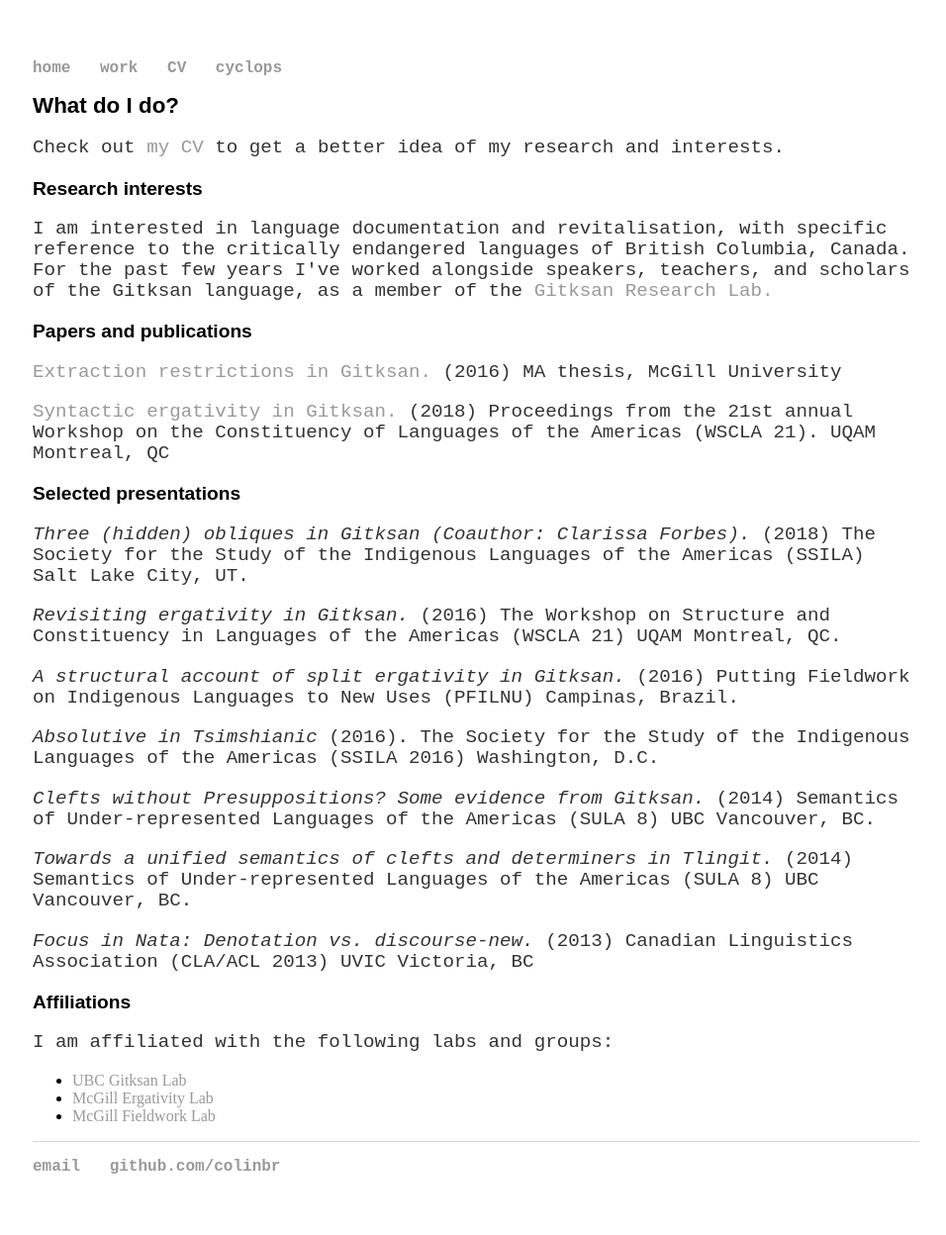
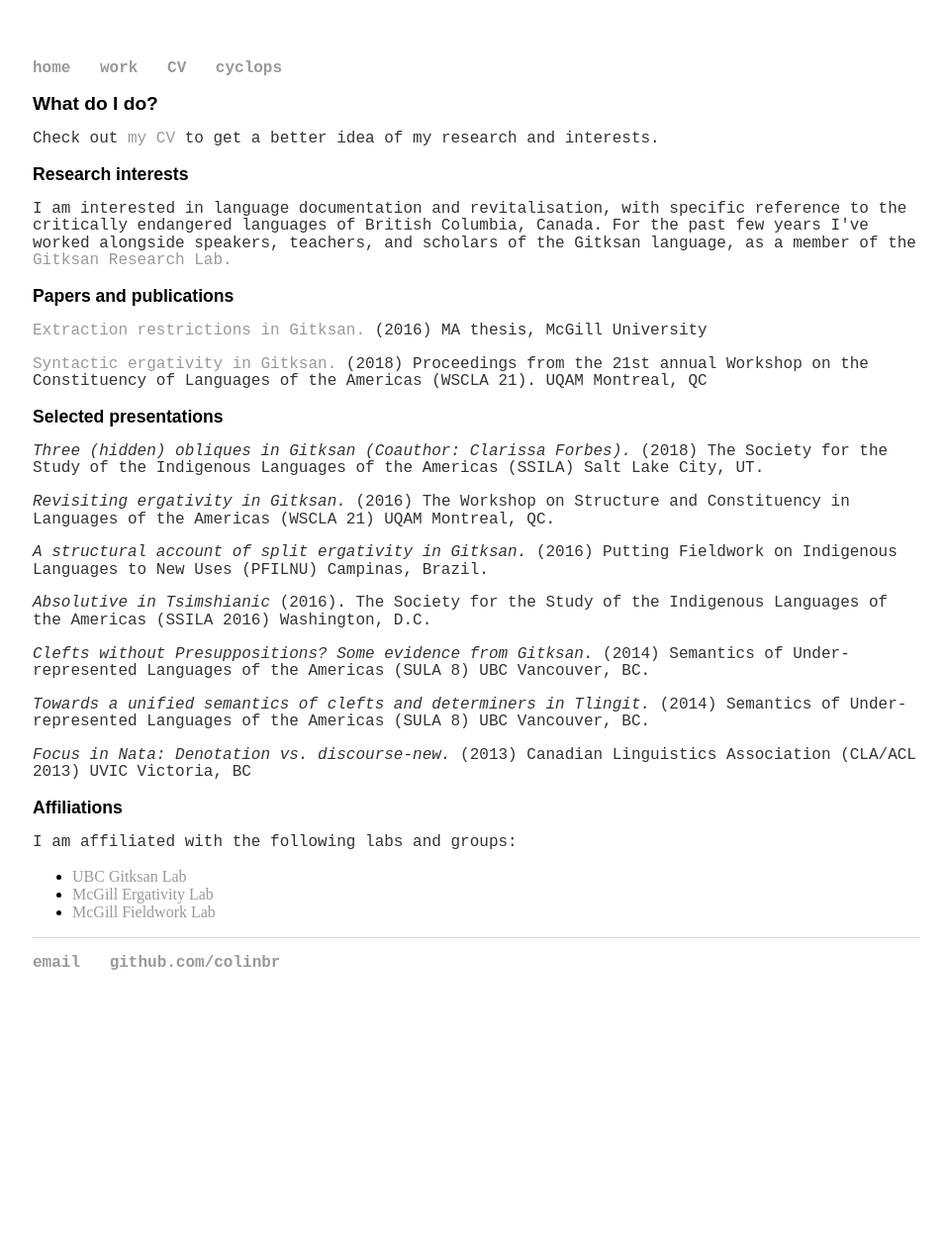
Before and after one commit to colinbr/OLD-colinbr.github.io, a Jekyll site: the page built from research/index.html, in a window 1280 px wide. Shown: the whole page at 99% size, without its empty margins (159-1115 px from the left). Built offline with Jekyll 4.4.1, drawn with Linux system fonts in a browser that asks for light colours; some web fonts are replaced; after the commit the page ends 1042 px from its top, so only the background shows below that.

Commit message:
Update main.css

```diff
--- a/css/main.css
+++ b/css/main.css
@@ -20,17 +20,17 @@ a:hover {
     text-decoration: underline;
 }
 h1 {
-    font-size: 1.4em;
+    font-size: 1.2em;
     font-family: 'Montserrat', sans-serif;
 }
 
 h2 {
-    font-size: 1.2em;
+    font-size: 1.1em;
     font-family: 'Montserrat', sans-serif;
 }
 
 p {
-    font-size: 1.2em;
+    font-size: 1em;
     font-family: 'Courier New', monospace;
     line-height: 1.1em;
     color: #333;
```
